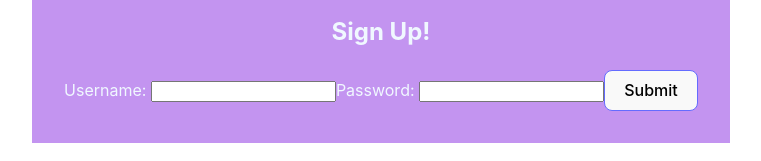
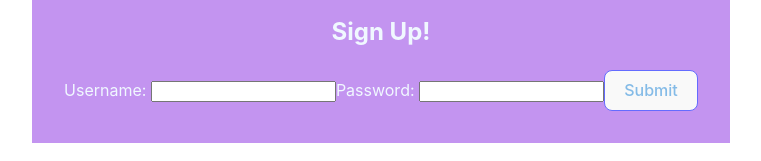
Before and after one commit to marveltaylor/ReactFormsProject, a React (Vite) app: page / in a window 1280 px wide. In both pictures the pointer is over the button "Submit". Shown: the part 406-567 px from the top of the page, without its empty margins (259-1020 px from the left). Built offline with nearby package versions, Linux system fonts and the light colour scheme.

Commit message:
added hover color for submit button

```diff
--- a/src/App.css
+++ b/src/App.css
@@ -5,6 +5,10 @@
   text-align: center;
   background-color: rgb(195, 148, 240);
   color:aliceblue;
+}
+
+:hover.submit {
+color: rgb(132, 187, 231);
 }
 
 .logo {
```
